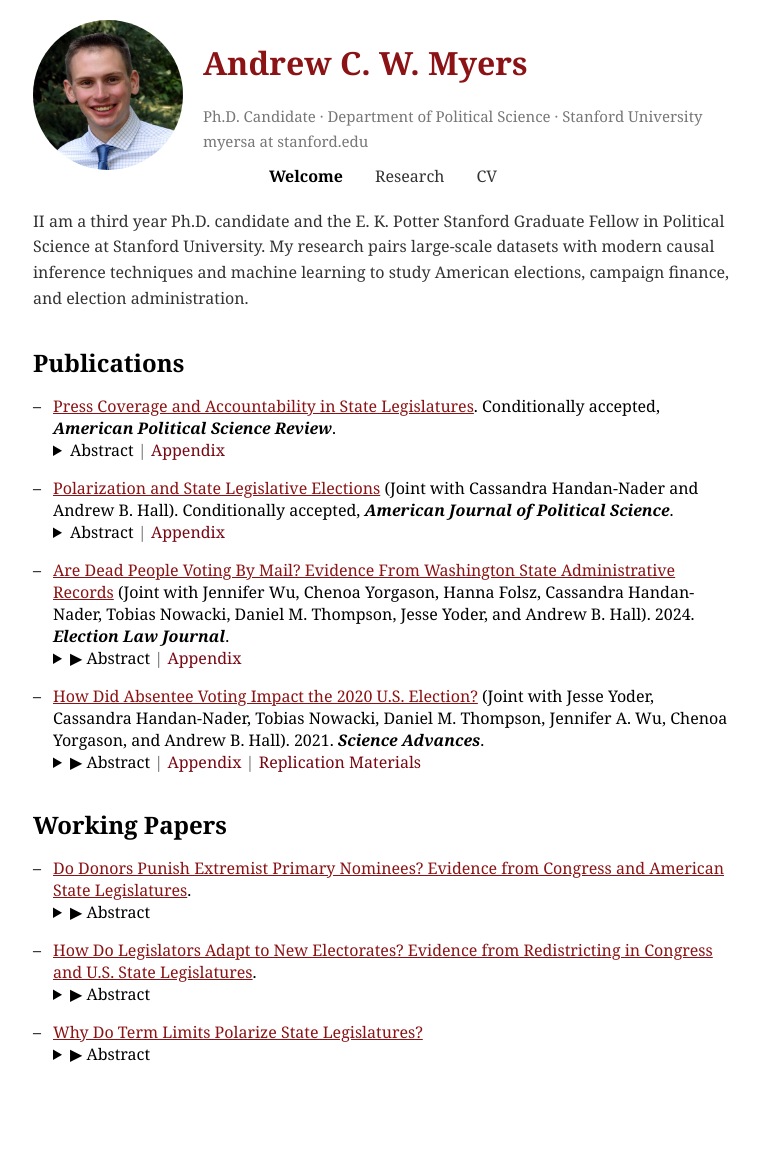
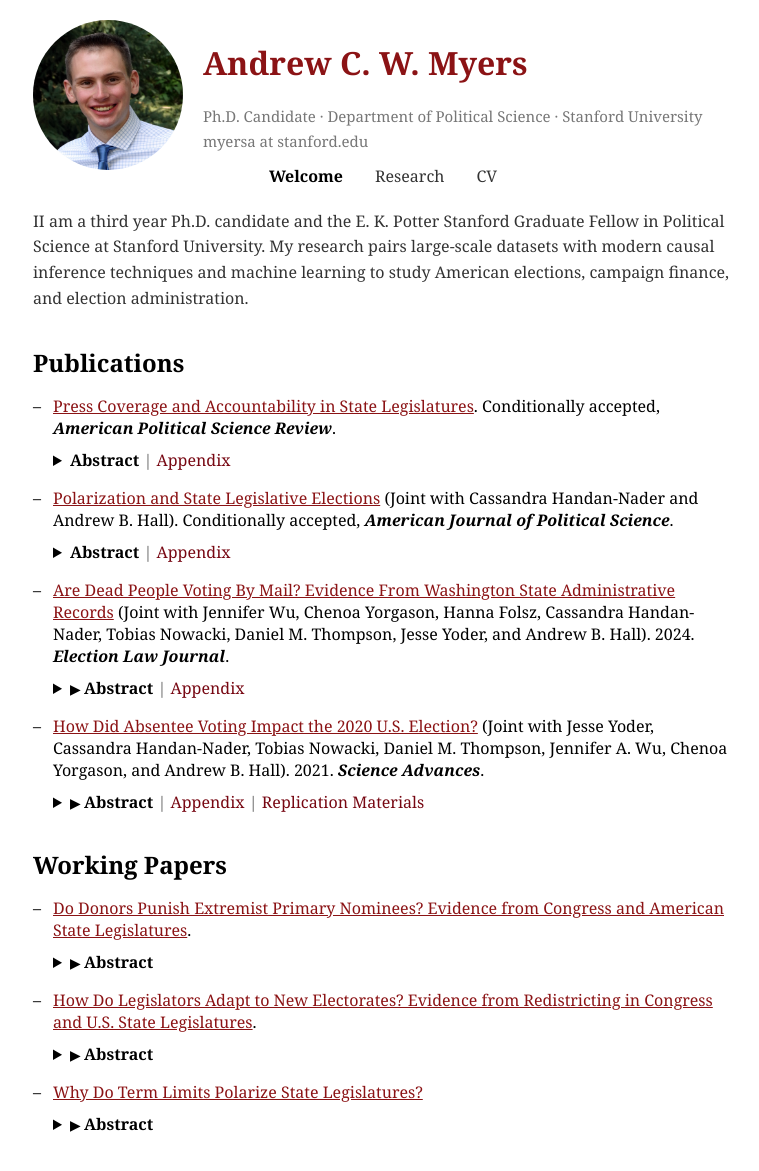
Before and after one commit to AndyMyersSkol/AndyMyersSkol.github.io, a Jekyll site: the page index.html, which Jekyll copies as it is, in a window 1280 px wide. Shown: the whole page, without its empty margins (257-1016 px from the left). Built offline with Jekyll 4.4.1, drawn with Linux system fonts in a browser that asks for light colours; before the commit the page ends 1101 px from its top, so only the background shows below that.

Commit message:
Update index.html

```diff
--- a/index.html
+++ b/index.html
@@ -217,7 +217,34 @@ ul.dashed li::before {
     width: 92%; /* Makes the dropdown slightly smaller than full width */
     margin: 0 auto; /* Centers the dropdown */
 }
+
+/* Ensure the Abstract button and Replication Archive remain aligned */
+summary {
+    align-items: center;
+    gap: 10px; /* Space between Abstract and Replication Archive */
+    font-weight: bold;
+    font-size: 1em;
+    cursor: pointer;
+    margin-top: 10px; /* Adds space between the title and the Abstract button */
+}
+
+/* Explicitly set the triangle to display properly */
+.dropdown-arrow {
+    font-size: 0.8em;
+    display: inline-block; /* Ensures it's treated as a visible inline element */
+    transition: transform 0.2s ease-in-out, color 0.2s ease-in-out;
+}
+
+/* Rotate the triangle when details are open */
+details[open] .dropdown-arrow {
+    transform: rotate(90deg); /* Rotates to ▼ when open */
+}
+
+
+
 </style>
+
+
 <script src="script.js"></script>
 </body>
 </html>
```
